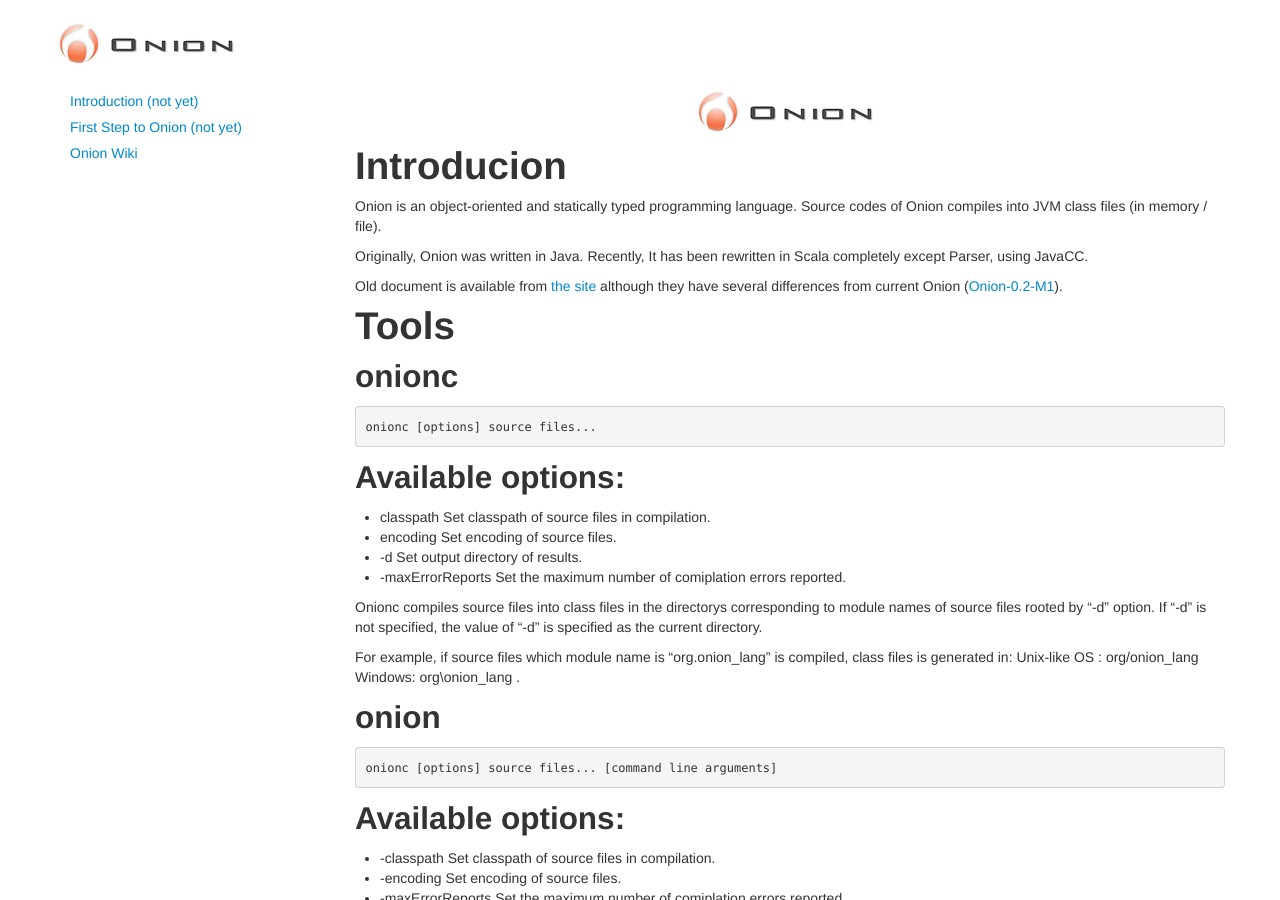
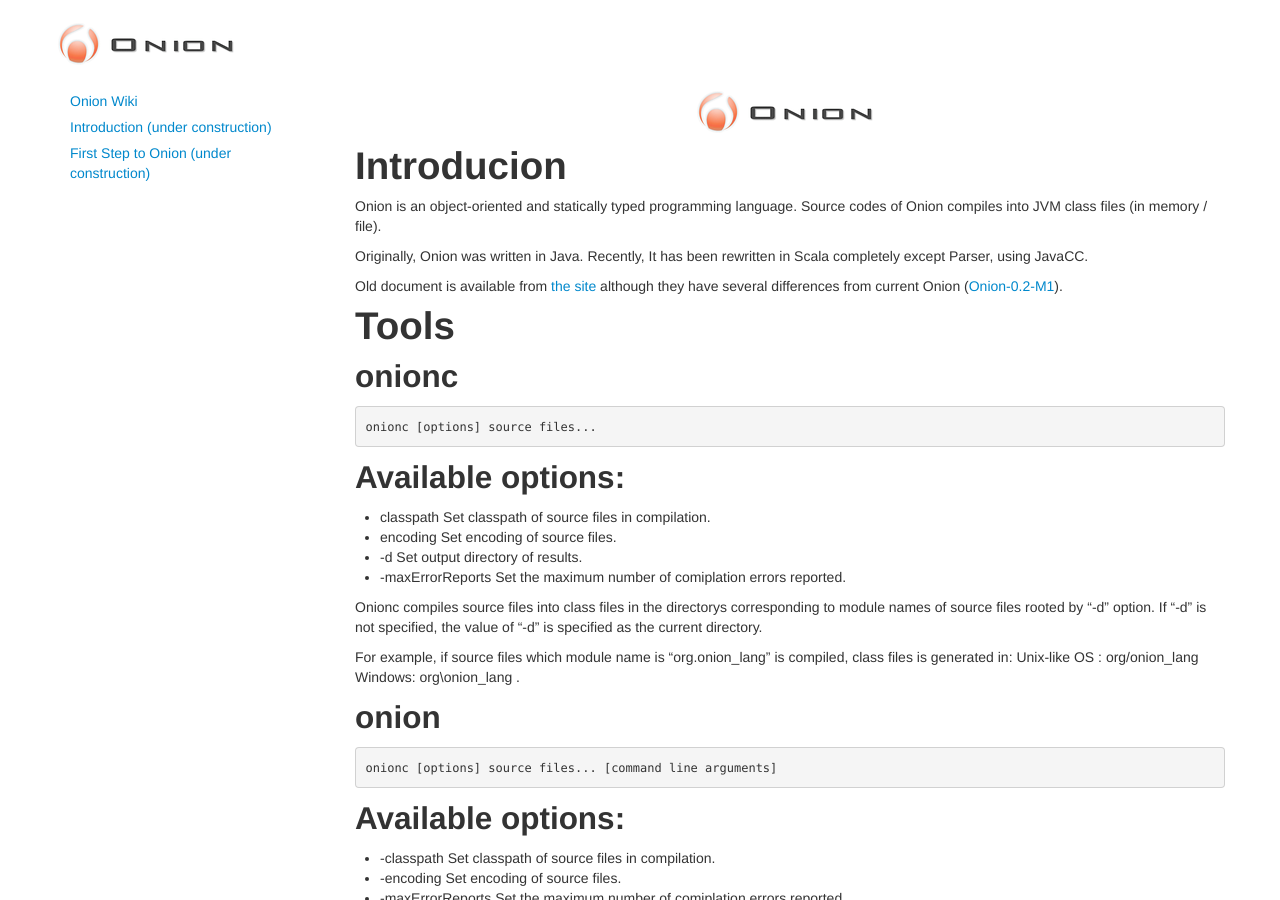
Before and after one commit to onion-lang/onion, a Jekyll site: the page built from index.md, in a window 1280 px wide and 900 px high. Built offline with Jekyll 4.4.1, drawn with Linux system fonts in a browser that asks for light colours; nearby versions of some CDN libraries; Markdown is read by kramdown in place of the engine named in the settings.

Commit message:
Add Gemfile.lock

```diff
--- a/_layouts/default.html
+++ b/_layouts/default.html
@@ -22,9 +22,9 @@
     <div class="row-fluid">
         <div class="span3">
             <ul class="nav nav-list">
-                <li><a href="{{ page.root }}/introducion.html">Introduction (not yet)</a></li>
-                <li><a href="{{ page.root }}/first_step.html">First Step to Onion (not yet)</a></li>
                 <li><a href="https://github.com/onionlang/onionlang.github.com/wiki">Onion Wiki</a></li>
+                <li><a href="{{ page.root }}/introducion.html">Introduction (under construction)</a></li>
+                <li><a href="{{ page.root }}/first_step.html">First Step to Onion (under construction)</a ></li>
             </ul>
         </div>
         <div class="span9">
```
Also changed, not shown: Gemfile.lock (added).
